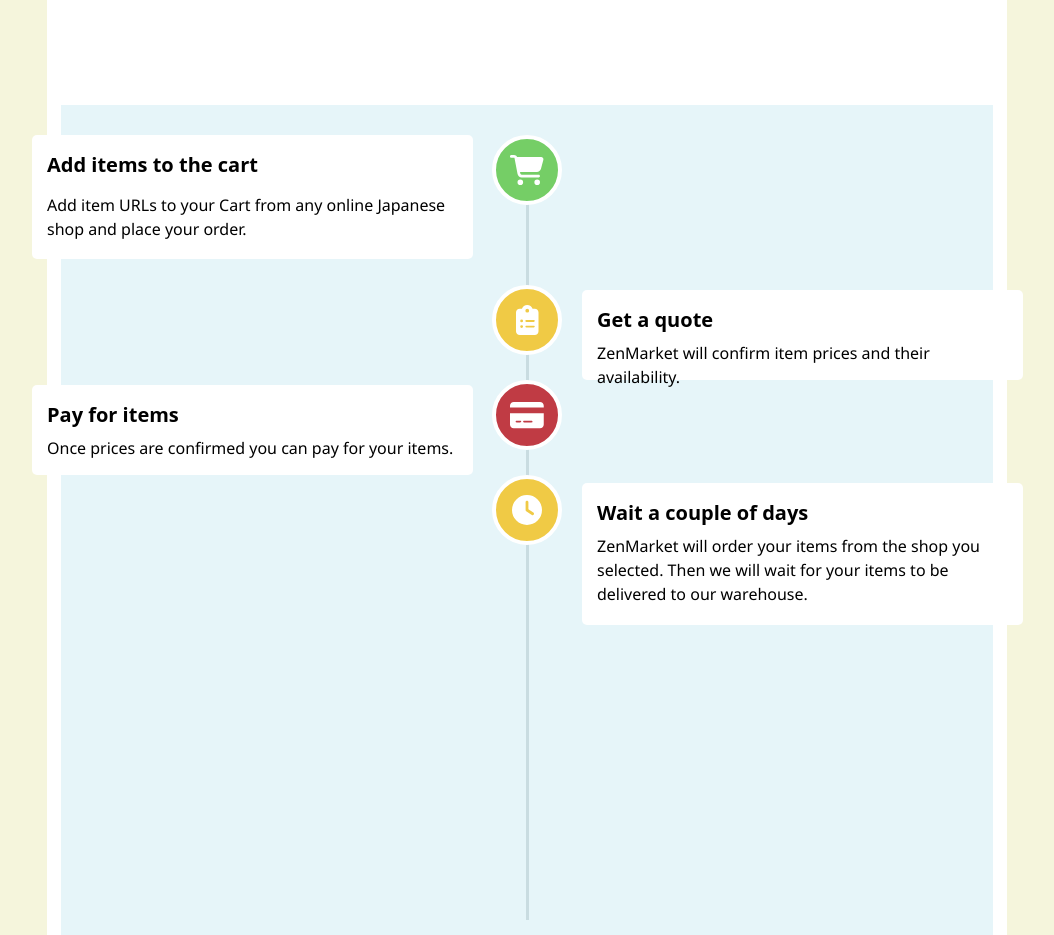
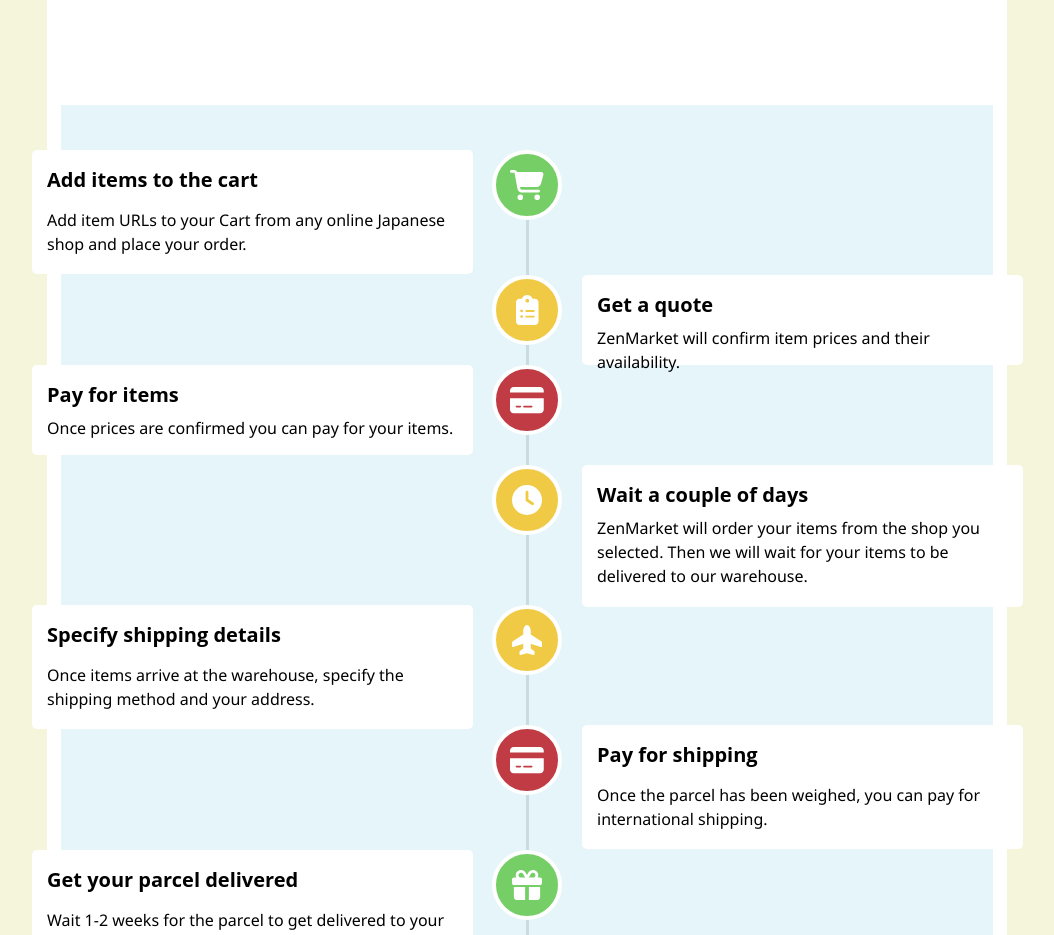
Before and after one commit to mutantbuhanov/ZenMarket, a React (Vite) app: page / in a window 1280 px wide. Shown: the part 1000-1935 px from the top of the page, without its empty margins (143-1197 px from the left). Built offline with nearby package versions, Linux system fonts and the light colour scheme.

Commit message:
Animation end

```diff
--- a/src/Components/Body/Body.jsx
+++ b/src/Components/Body/Body.jsx
@@ -3,7 +3,7 @@
 import Carrousel from './CarouselPage.jsx'
 import bkg from './images/tweed.png'
 import { FontAwesomeIcon } from '@fortawesome/react-fontawesome'
-import { faEnvelope, faClipboardList, faCartShopping, faCreditCard,faClock } from '@fortawesome/free-solid-svg-icons'
+import { faEnvelope, faClipboardList, faCartShopping, faCreditCard,faClock,faPlaneUp,faGift } from '@fortawesome/free-solid-svg-icons'
 
 
 const Body = () => {
@@ -128,6 +128,9 @@
 
         </div>
         <div className="tabcont">
+        <div className="conttext">
+
+        </div>
           <div className="tabpan">
             <div className="nmd">
 
@@ -191,6 +194,59 @@
               </div>
               </div>
 
+              <div data-aos="zoom-in">
+            <div className="conti5">
+            <FontAwesomeIcon icon={faPlaneUp} />
+        </div>
+            </div>
+
+            <div data-aos="fade-right">
+
+              <div className="crd5">
+                <p id='cap'>Specify shipping details</p>
+                <p id='ncp'>Once items arrive at the warehouse, specify the
+                <br />
+                shipping method and your address.
+                  </p>
+              </div>
+              </div>
+
+              <div data-aos="zoom-in">
+            <div className="conti6">
+            <FontAwesomeIcon icon={faCreditCard} />
+        </div>
+            </div>
+            <div data-aos="fade-left">
+
+              <div className="crd6">
+                <p id='cap'>Pay for shipping</p>
+                <p id='ncp'>Once the parcel has been weighed, you can pay for
+                <br />
+                international shipping.
+                  </p>
+              </div>
+              </div>
+
+
+              <div data-aos="zoom-in">
+            <div className="conti7">
+            <FontAwesomeIcon icon={faGift} />
+        </div>
+            </div>
+
+            <div data-aos="fade-right">
+
+              <div className="crd7">
+                <p id='cap'>Get your parcel delivered</p>
+                <p id='ncp'>Wait 1-2 weeks for the parcel to get delivered to your
+                <br />
+                address.
+                  </p>
+              </div>
+              </div>
+
+
+
 
 
 
@@ -199,6 +255,7 @@
 
         </div>
     </div>
+
   )
 }
 
--- a/src/Components/Body/body.css
+++ b/src/Components/Body/body.css
@@ -145,7 +145,7 @@
 }
 .tabcont {
     width: 75%;
-    height: 943px;
+    height: 1043px;
     background-color: white;
     display: flex;
     justify-content: center;
@@ -158,13 +158,24 @@
 }
 .tabpan {
     width: 97%;
-    height: 835px;
+    height: 935px;
     margin-top: 107px;
     background-color: #e6f5f9;
     text-align: center;
     position: absolute;
     color: #555;
     font-family: 'Open Sans', sans-serif, 'Glyphicons Halflings';
+}
+.nmd {
+    display: flex;
+    justify-content: center;
+    align-items: center;
+    margin: auto;
+    margin-top: 55px;
+    height: 820px;
+    z-index: -1;
+    width: 3px;
+    background-color: #c9dce1;
 }
 .conti1 {
     display: flex;
@@ -177,7 +188,7 @@
     background-color: #75ce66;
      border: 4px solid white;
      font-size: 30px;
-     margin-top: -405px;
+     margin-top: -420px;
      color: white;
      position: absolute;
      margin-left: -35px;
@@ -188,7 +199,7 @@
     background-color: white;
     color: black;
     border-radius: 5px;
-    margin-top: -405px;
+    margin-top: -420px;
     margin-left: -495px;
     position: absolute;
 }
@@ -206,17 +217,6 @@
     margin-top: -33px;
     font-family: 'Segoe UI', Tahoma, Geneva, Verdana, sans-serif;
 }
-.nmd {
-    display: flex;
-    justify-content: center;
-    align-items: center;
-    margin: auto;
-    margin-top: 55px;
-    height: 760px;
-    z-index: -1;
-    width: 3px;
-    background-color: #c9dce1;
-}
 
 .conti2 {
     display: flex;
@@ -229,7 +229,7 @@
     background-color: #f0ca45;
      border: 4px solid white;
      font-size: 30px;
-     margin-top: -255px;
+     margin-top: -295px;
      color: white;
      position: absolute;
      margin-left: -35px;
@@ -241,7 +241,7 @@
     background-color: white;
     color: black;
     border-radius: 5px;
-    margin-top: -250px;
+    margin-top: -295px;
     margin-left: 55px;
     position: absolute;
 }
@@ -273,7 +273,7 @@
     background-color: #c03b44;
      border: 4px solid white;
      font-size: 30px;
-     margin-top: -160px;
+     margin-top: -205px;
      color: white;
      position: absolute;
      margin-left: -35px;
@@ -284,7 +284,7 @@
     background-color: white;
     color: black;
     border-radius: 5px;
-    margin-top: -155px;
+    margin-top: -205px;
     margin-left: -495px;
     position: absolute;
 }
@@ -316,7 +316,7 @@
     background-color: #f0ca45;
      border: 4px solid white;
      font-size: 30px;
-     margin-top: -65px;
+     margin-top: -105px;
      color: white;
      position: absolute;
      margin-left: -35px;
@@ -328,7 +328,7 @@
     background-color: white;
     color: black;
     border-radius: 5px;
-    margin-top: -57px;
+    margin-top: -105px;
     margin-left: 55px;
     position: absolute;
 }
@@ -348,3 +348,115 @@
     margin-top: -40px;
     font-family: 'Segoe UI', Tahoma, Geneva, Verdana, sans-serif;
 }
+
+.conti5 {
+    display: flex;
+    justify-content: center;
+    align-items: center;
+    margin: auto;
+    width: 70px;
+    height: 70px;
+    border-radius: 100%;
+    background-color: #f0ca45;
+     border: 4px solid white;
+     font-size: 30px;
+     margin-top: 35px;
+     color: white;
+     position: absolute;
+     margin-left: -35px;
+}
+
+.crd5 {
+    width: 441px;
+    height: 124px;
+    background-color: white;
+    color: black;
+    border-radius: 5px;
+    margin-top: 35px;
+    margin-left: -495px;
+    position: absolute;
+}
+.crd5 p {
+    font-size: 16px;
+    text-align: left;
+    padding: 15px;
+}
+.crd5 #cap {
+    font-size: 20px;
+    font-weight: bold;
+    font-family: inherit;
+}
+
+.conti6 {
+    display: flex;
+    justify-content: center;
+    align-items: center;
+    margin: auto;
+    width: 70px;
+    height: 70px;
+    border-radius: 100%;
+    background-color: #c03b44;
+     border: 4px solid white;
+     font-size: 30px;
+     margin-top: 155px;
+     color: white;
+     position: absolute;
+     margin-left: -35px;
+}
+.crd6 {
+    width: 441px;
+    height: 124px;
+    background-color: white;
+    color: black;
+    border-radius: 5px;
+    margin-top: 155px;
+    margin-left: 55px;
+    position: absolute;
+}
+.crd6 p {
+    font-size: 16px;
+    text-align: left;
+    padding: 15px;
+}
+.crd6 #cap {
+    font-size: 20px;
+    font-weight: bold;
+    font-family: inherit;
+}
+
+.conti7 {
+    display: flex;
+    justify-content: center;
+    align-items: center;
+    margin: auto;
+    width: 70px;
+    height: 70px;
+    border-radius: 100%;
+    background-color: #75ce66;
+     border: 4px solid white;
+     font-size: 30px;
+     margin-top: 280px;
+     color: white;
+     position: absolute;
+     margin-left: -35px;
+}
+.crd7 {
+    width: 441px;
+    height: 124px;
+    background-color: white;
+    color: black;
+    border-radius: 5px;
+    margin-top: 280px;
+    margin-left: -495px;
+    position: absolute;
+}
+.crd7 p {
+    font-size: 16px;
+    text-align: left;
+    padding: 15px;
+}
+.crd7 #cap {
+    font-size: 20px;
+    font-weight: bold;
+    font-family: inherit;
+}
```
